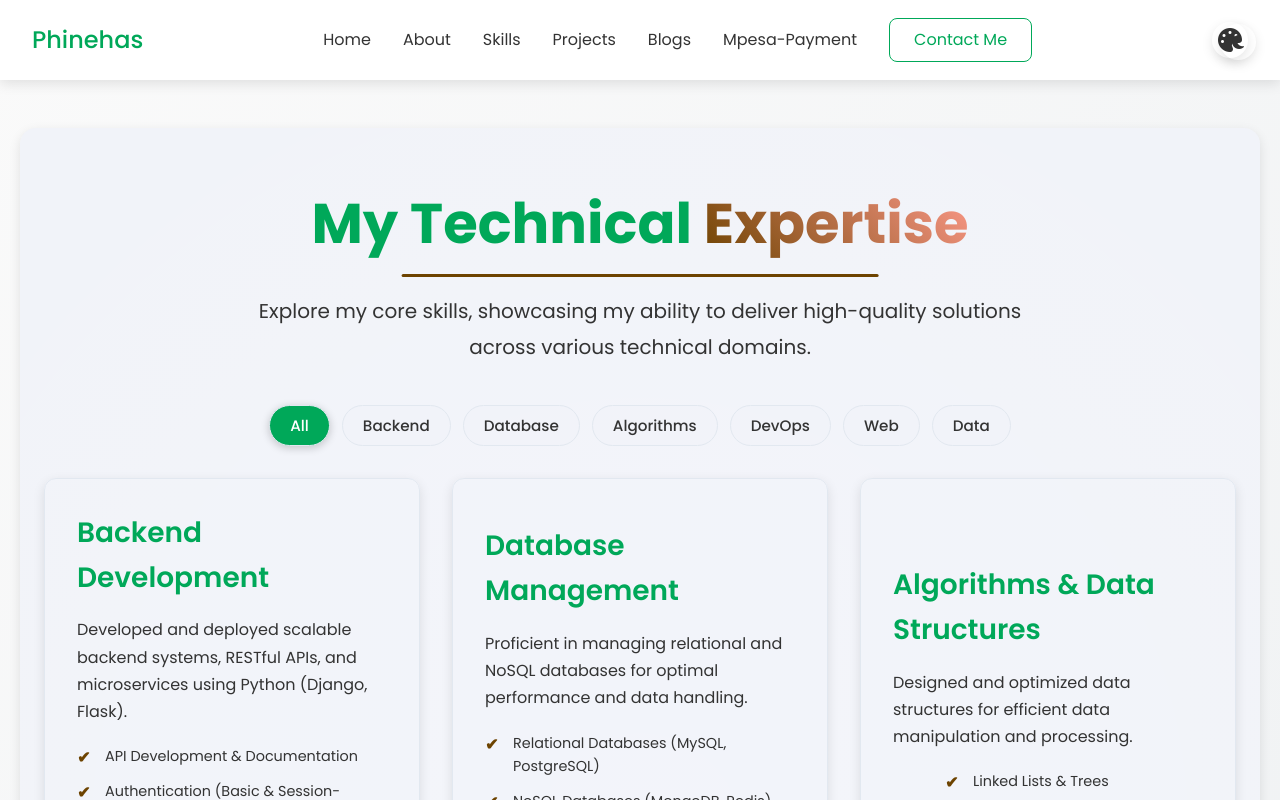
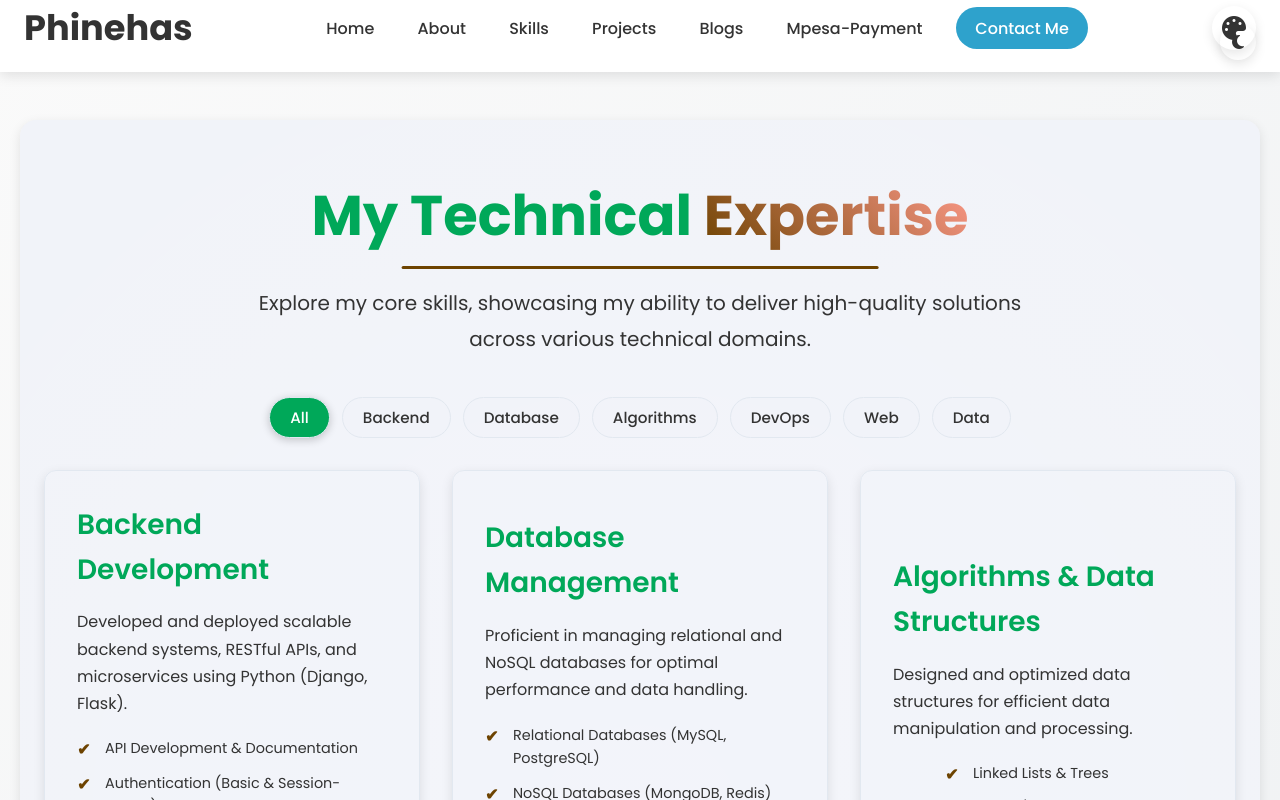
Before and after one commit to MachariaP/react-projects, a React (Vite) app in the folder my-portfolio/: page /skills in a window 1280 px wide. Shown: the top 800 px of the page. Built offline with nearby package versions, Linux system fonts and the light colour scheme.

Commit message:
style: refine NavBar.css with smoother animations and focus states

```diff
--- a/my-portfolio/src/components/NavBar/NavBar.css
+++ b/my-portfolio/src/components/NavBar/NavBar.css
@@ -4,205 +4,236 @@
 /* Navigation Styles */
 nav {
   width: 100%;
-  height: 10vh;
+  min-height: 72px;
   position: sticky;
   top: 0;
   z-index: 1000;
   background: var(--nav-bg);
   box-shadow: var(--box-shadow);
+  transition: var(--transition);
 }
 
 .nav-container {
-  width: 100%;
+  max-width: 1280px;
+  margin: 0 auto;
   height: 100%;
   display: flex;
   justify-content: space-between;
   align-items: center;
-  padding: 0 calc(var(--spacing) * 8);
+  padding: 0 clamp(1rem, 3vw, 1.5rem);
 }
 
 .logo {
+  font-size: clamp(1.6rem, 4vw, 2.2rem);
+  font-weight: 700;
+}
+
+.logo a {
   color: var(--text-color);
-  font-size: clamp(1.25rem, 3vw, 1.5rem);
-  font-weight: 500;
+  text-decoration: none;
 }
 
 .logo span {
+  background: var(--gradient-bg);
+  -webkit-background-clip: text;
+  background-clip: text;
+  color: transparent;
+}
+
+.links {
+  display: flex;
+  gap: clamp(1rem, 2vw, 1.5rem);
+  align-items: center;
+}
+
+.link a {
+  position: relative;
+  font-size: clamp(0.95rem, 1.8vw, 1rem);
+  color: var(--text-color);
+  text-decoration: none;
+  font-weight: 500;
+  padding: 0.6rem;
+  transition: var(--transition);
+}
+
+.link.active a,
+.link a:hover {
   color: var(--primary);
 }
 
-.hamburg,
-.cancel {
-  cursor: pointer;
+.link.active a::after,
+.link a:hover::after {
+  content: '';
   position: absolute;
-  right: calc(var(--spacing) * 6);
-  top: 50%;
-  transform: translateY(-50%);
-  color: var(--text-color);
-  font-size: clamp(1.25rem, 4vw, 1.5rem);
-  display: none;
+  bottom: 0;
+  left: 0;
+  width: 100%;
+  height: 3px;
+  background: var(--gradient-bg);
 }
 
-.nav-container .links {
-  display: flex;
-  gap: calc(var(--spacing) * 8);
-  align-items: center;
-}
-
-.nav-container .links a {
-  position: relative;
-  font-size: clamp(0.875rem, 2vw, 1rem);
-  color: var(--text-color);
-  text-decoration: none;
-  font-weight: 400;
-  transition: color var(--transition);
-}
-
-.nav-container .links a::before {
-  content: '';
-  position: absolute;
-  bottom: -2px;
-  left: 0;
-  width: 0%;
-  height: 2px;
-  background-color: var(--primary);
-  transition: width var(--transition);
-}
-
-.nav-container .links a:hover::before {
-  width: 100%;
-}
-
-.nav-container .contact-btn {
-  background-color: transparent;
-  padding: calc(var(--spacing) * 2) calc(var(--spacing) * 6);
-  border-radius: 8px;
-  border: 1px solid var(--primary);
+.link.contact-btn a {
+  background: var(--button-bg);
+  color: var(--highlight);
+  padding: clamp(0.5rem, 1vw, 0.6rem) clamp(1rem, 2vw, 1.2rem);
+  border-radius: 24px;
   transition: var(--transition);
 }
 
-.nav-container .contact-btn a {
+.link.contact-btn a:hover,
+.link.contact-btn.active a {
+  background: var(--secondary);
+  color: var(--highlight);
+}
+
+.link a:focus {
+  outline: 3px solid var(--focus-color);
+  outline-offset: 3px;
+}
+
+.hamburg {
+  background: none;
+  border: none;
+  cursor: pointer;
+  font-size: clamp(1.6rem, 3.5vw, 2rem);
   color: var(--primary);
+  display: none;
+  padding: 0.5rem;
   transition: var(--transition);
 }
 
-.nav-container .contact-btn:hover,
-.nav-container .contact-btn:hover a {
-  background-color: var(--primary);
-  color: var(--highlight);
-}
-
-.nav-container .links a:hover {
-  color: var(--primary);
+.hamburg:focus {
+  outline: 3px solid var(--focus-color);
+  outline-offset: 2px;
 }
 
 .dropdown {
-  z-index: 100;
   position: fixed;
   top: 0;
   left: 0;
   width: 100%;
-  height: auto;
-  background: var(--background-dark);
-  transform: translateY(-100%);
-  transition: transform var(--transition);
+  height: 100%;
+  background: var(--section-bg);
+  transform: translateX(-100%);
+  transition: transform 0.5s cubic-bezier(0.4, 0, 0.2, 1);
+  z-index: 999;
+  overflow-y: auto;
 }
 
 .dropdown.active {
-  transform: translateY(0);
+  transform: translateX(0);
 }
 
 .dropdown .links {
-  display: flex;
   flex-direction: column;
-  padding: calc(var(--spacing) * 8) 0;
+  justify-content: center;
+  height: 100%;
+  padding: clamp(2rem, 5vw, 3rem);
 }
 
 .dropdown .links a {
-  color: var(--highlight);
-  padding: calc(var(--spacing) * 4);
+  font-size: clamp(1.4rem, 4vw, 2rem);
+  color: var(--text-color);
+  padding: 1.2rem;
   text-align: center;
-  transition: background-color var(--transition);
+  display: block;
+  transition: var(--transition);
 }
 
+.dropdown .links a.active,
 .dropdown .links a:hover {
-  background-color: var(--primary);
+  background: var(--gradient-bg);
+  color: var(--highlight);
+  border-radius: 12px;
 }
 
-/* Mobile Controls */
+.dropdown .links a:focus {
+  outline: 3px solid var(--focus-color);
+  outline-offset: 3px;
+}
+
 .mobile-controls {
   display: none;
-  gap: calc(var(--spacing) * 4);
+  gap: clamp(0.5rem, 1.5vw, 0.8rem);
   align-items: center;
 }
 
-.theme-toggle {
-  background: var(--section-bg);
+.theme-toggle,
+.color-btn {
+  background: var(--card-bg);
   border-radius: 50%;
-  width: 36px;
-  height: 36px;
+  width: 44px;
+  height: 44px;
   display: flex;
   align-items: center;
   justify-content: center;
   box-shadow: var(--box-shadow);
-  font-size: clamp(1rem, 3vw, 1.25rem);
+  font-size: clamp(1.1rem, 2.5vw, 1.2rem);
+  border: none;
+  cursor: pointer;
+  transition: var(--transition);
+}
+
+.theme-toggle:hover,
+.color-btn:hover {
+  background: var(--gradient-bg);
+  color: var(--highlight);
+}
+
+.theme-toggle:focus,
+.color-btn:focus {
+  outline: 3px solid var(--focus-color);
+  outline-offset: 2px;
 }
 
 .color-changer {
   position: relative;
 }
 
-.color-btn {
-  background: var(--section-bg);
-  border-radius: 50%;
-  width: 36px;
-  height: 36px;
-  display: flex;
-  align-items: center;
-  justify-content: center;
-  box-shadow: var(--box-shadow);
-  font-size: clamp(1rem, 3vw, 1.25rem);
-}
-
 .color-menu {
   position: absolute;
-  top: 100%;
+  top: calc(100% + calc(var(--spacing) * 2));
   right: 0;
   background: var(--section-bg);
-  box-shadow: var(--box-shadow);
-  border-radius: 8px;
-  padding: calc(var(--spacing) * 2);
-  z-index: 1000;
+  box-shadow: var(--box-shadow-active);
+  border-radius: 16px;
+  padding: clamp(0.8rem, 2vw, 1.2rem);
   display: none;
   flex-direction: column;
-  gap: calc(var(--spacing) * 2);
+  gap: 0.6rem;
+  z-index: 1000;
+  transform: scale(0);
+  transform-origin: top right;
+  transition: transform 0.3s var(--transition), opacity 0.3s var(--transition);
 }
 
 .color-menu.active {
   display: flex;
+  transform: scale(1);
+  opacity: 1;
 }
 
 .color-option {
-  width: 30px;
-  height: 30px;
+  width: 36px;
+  height: 36px;
   border-radius: 50%;
   cursor: pointer;
+  border: 3px solid transparent;
   transition: var(--transition);
-  border: 1px solid var(--border-color);
 }
 
 .color-option:hover {
-  transform: scale(1.2);
-  border-color: var(--accent);
+  border-color: var(--focus-color);
 }
 
 .color-option.active {
   border-color: var(--primary);
+  box-shadow: 0 0 8px var(--primary);
 }
 
 /* Responsive Design */
 @media (max-width: 884px) {
-  .nav-container .links {
+  .links {
     display: none;
   }
   .hamburg {
@@ -211,20 +242,31 @@ nav {
   .mobile-controls {
     display: flex;
     position: absolute;
+    right: clamp(0.8rem, 3vw, 1.5rem);
     top: 50%;
-    right: calc(var(--spacing) * 12);
     transform: translateY(-50%);
+  }
+  .color-menu {
+    top: calc(100% + calc(var(--spacing) * 3));
+    right: clamp(0.5rem, 2vw, 1rem);
   }
 }
 
 @media (max-width: 600px) {
   nav {
-    height: 8vh;
+    min-height: 64px;
   }
   .logo {
-    font-size: clamp(1rem, 3vw, 1.25rem);
+    font-size: clamp(1.4rem, 3.5vw, 1.8rem);
+  }
+  .hamburg {
+    font-size: clamp(1.4rem, 3vw, 1.8rem);
   }
   .mobile-controls {
-    right: calc(var(--spacing) * 10);
+    right: clamp(0.5rem, 2vw, 1rem);
+  }
+  .dropdown .links a {
+    font-size: clamp(1.2rem, 3.5vw, 1.6rem);
+    padding: 1rem;
   }
 }
```
